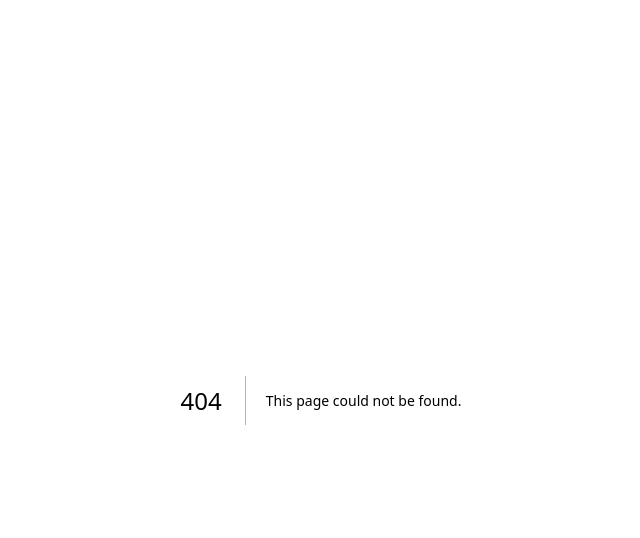
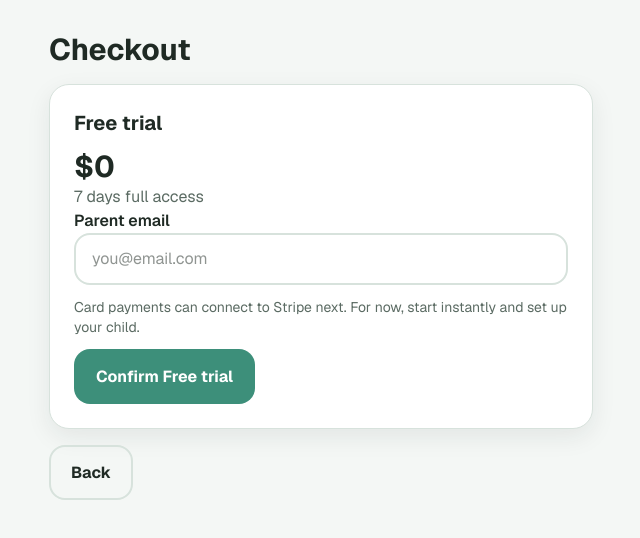
Before and after one commit to atharvainamdar/8th-August, a Next.js app: page /checkout in a window 1280 px wide. Before the commit this address had no page. Shown: the top 538 px of the page, without its empty margins (319-959 px from the left). Built offline with nearby package versions, Linux system fonts and the light colour scheme.

Commit message:
feat: add checkout flow for parent plans

```diff
--- /dev/null
+++ b/src/app/checkout/page.tsx
@@ -0,0 +1,75 @@
+"use client";
+
+import Link from "next/link";
+import { useSearchParams } from "next/navigation";
+import { Suspense, useState } from "react";
+import { Button } from "@/components/ui/Button";
+import { Card } from "@/components/ui/Card";
+
+const PLANS = {
+  trial: { label: "Free trial", price: "$0", detail: "7 days full access" },
+  monthly: { label: "Monthly", price: "$29/mo", detail: "Unlimited practice · 2 children" },
+  yearly: { label: "Yearly", price: "$199/yr", detail: "Best value · educator export" },
+} as const;
+
+function CheckoutInner() {
+  const params = useSearchParams();
+  const plan = (params.get("plan") as keyof typeof PLANS) || "trial";
+  const selected = PLANS[plan] ?? PLANS.trial;
+  const [email, setEmail] = useState("");
+  const [done, setDone] = useState(false);
+
+  return (
+    <main className="mx-auto min-h-screen max-w-xl space-y-4 px-4 py-8">
+      <h1 className="text-3xl font-bold">Checkout</h1>
+      <Card className="space-y-3">
+        <h2 className="mt-0 text-xl font-bold">{selected.label}</h2>
+        <p className="m-0 text-3xl font-bold">{selected.price}</p>
+        <p className="m-0 text-[color:var(--muted)]">{selected.detail}</p>
+        {!done ? (
+          <>
+            <label className="block space-y-1">
+              <span className="font-semibold">Parent email</span>
+              <input
+                className="w-full rounded-2xl border-2 border-[color:var(--border)] px-4 py-3"
+                value={email}
+                onChange={(e) => setEmail(e.target.value)}
+                placeholder="you@email.com"
+              />
+            </label>
+            <p className="text-sm text-[color:var(--muted)]">
+              Card payments can connect to Stripe next. For now, start instantly and set up your child.
+            </p>
+            <Button
+              disabled={!email.includes("@")}
+              onClick={() => setDone(true)}
+            >
+              Confirm {selected.label}
+            </Button>
+          </>
+        ) : (
+          <>
+            <p className="font-semibold">You&apos;re in. Next: create your child profile.</p>
+            <Link
+              className="lumi-btn lumi-btn-primary inline-flex"
+              href={`/setup?plan=${plan}&email=${encodeURIComponent(email)}`}
+            >
+              Continue to setup
+            </Link>
+          </>
+        )}
+      </Card>
+      <Link className="lumi-btn lumi-btn-ghost inline-flex" href="/">
+        Back
+      </Link>
+    </main>
+  );
+}
+
+export default function CheckoutPage() {
+  return (
+    <Suspense>
+      <CheckoutInner />
+    </Suspense>
+  );
+}
--- a/src/app/page.tsx
+++ b/src/app/page.tsx
@@ -141,7 +141,7 @@ export default function LandingPage() {
               <h3 className="mt-2 text-xl font-bold">Monthly</h3>
               <p className="text-3xl font-bold">$29<span className="text-base font-semibold">/mo</span></p>
               <p className="text-[color:var(--muted)]">Unlimited practice · progress reports · 2 children</p>
-              <Link className="lumi-btn lumi-btn-primary mt-4 inline-flex" href="/setup?plan=monthly">
+              <Link className="lumi-btn lumi-btn-primary mt-4 inline-flex" href="/checkout?plan=monthly">
                 Choose monthly
               </Link>
             </div>
@@ -149,7 +149,7 @@ export default function LandingPage() {
               <h3 className="mt-0 text-xl font-bold">Yearly</h3>
               <p className="text-3xl font-bold">$199<span className="text-base font-semibold">/yr</span></p>
               <p className="text-[color:var(--muted)]">Best value · educator export · priority support</p>
-              <Link className="lumi-btn lumi-btn-secondary mt-4 inline-flex" href="/setup?plan=yearly">
+              <Link className="lumi-btn lumi-btn-secondary mt-4 inline-flex" href="/checkout?plan=yearly">
                 Choose yearly
               </Link>
             </div>
```
